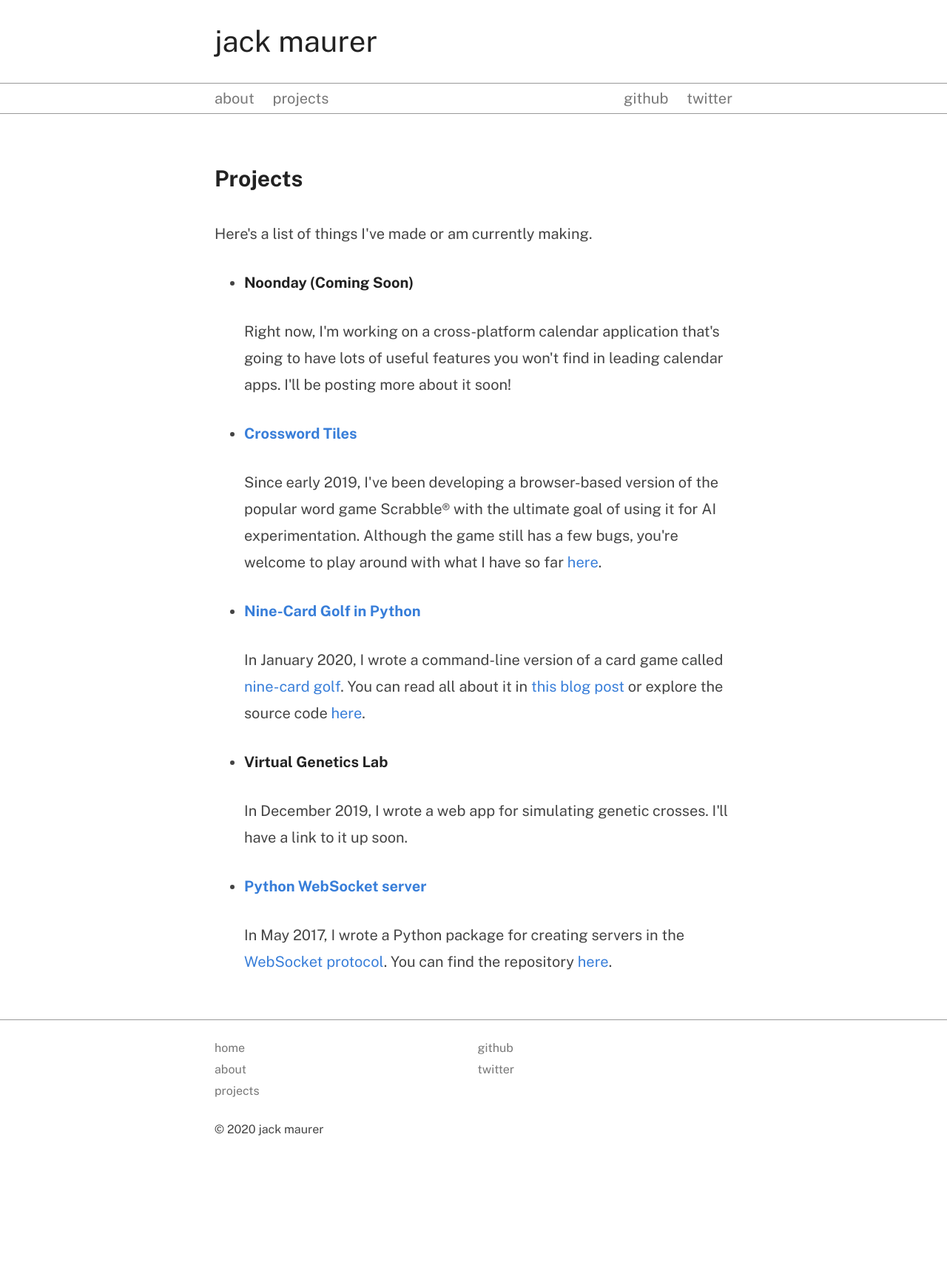
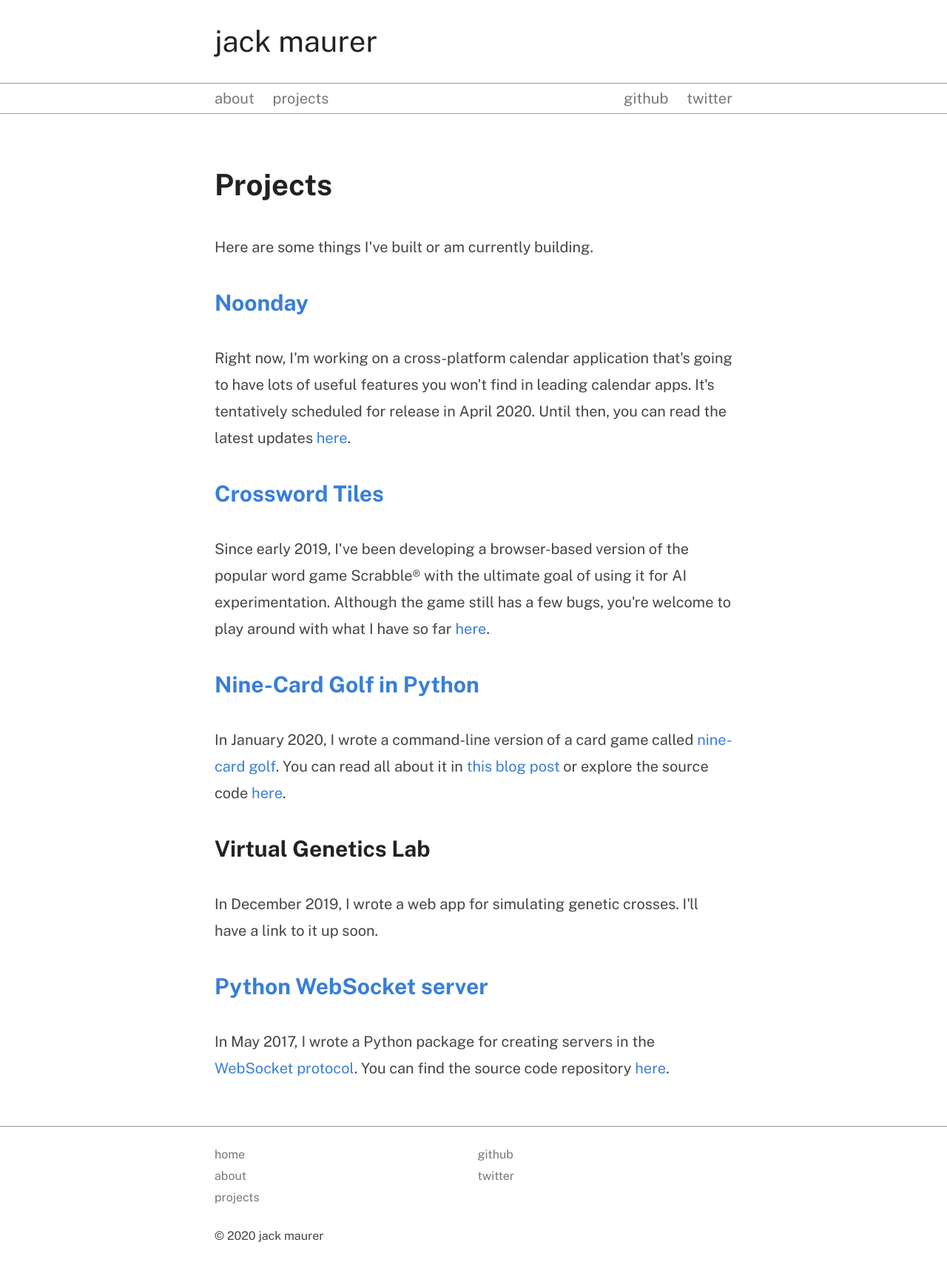
Before and after one commit to jackmaurer/jackmaurer.github.io, a Jekyll site: the page built from projects/index.html, in a window 1280 px wide. Shown: the whole page at 74% size. Built offline with Jekyll 4.4.1, drawn with Linux system fonts in a browser that asks for light colours; comment, search, counter and statistics services are not loaded; before the commit the page ends 1566 px from its top, so only the background shows below that.

Commit message:
Add post: Introducing Noonday

```diff
--- a/main.css
+++ b/main.css
@@ -9,6 +9,7 @@
 
 h1, h2, h3, h4, h5, h6 {
   color: #222;
+  margin: 0;
 }
 
 #site-header-outer {
@@ -121,16 +122,19 @@
 }
 
 h2 {
-    font-size: 150%;
-    margin: 0;
+    font-size: 200%;
 }
 
-h2 > a {
+.post__title > a {
     color: inherit;
 }
 
 h3 {
-  font-size: 100%;
+  font-size: 150%;
+}
+
+h4 {
+  font-size: 125%;
 }
 
 p, li, figure {
--- a/projects/index.html
+++ b/projects/index.html
@@ -4,32 +4,27 @@
 ---
 <h2>Projects</h2>
 
-<p>Here's a list of things I've made or am currently making.</p>
+<p>Here are some things I've built or am currently building.</p>
 
-<ul>
-  <li>
-    <h3>Noonday (Coming Soon)</h3>
-    <p>Right now, I'm working on a cross-platform calendar application that's going to have lots of useful features you won't find in leading calendar apps. I'll be posting more about it soon!</p>
+<h3>
+  <a href="/projects/noonday.html">Noonday</a>
+</h3>
+<p>Right now, I'm working on a cross-platform calendar application that's going to have lots of useful features you won't find in leading calendar apps. It's tentatively scheduled for release in April 2020. Until then, you can read the latest updates <a href="/projects/noonday.html">here</a>.</p>
 
-  <li>
 <h3>
   <a href="https://crosswordtiles.web.app">Crossword Tiles</a>
 </h3>
 <p>Since early 2019, I've been developing a browser-based version of the popular word game Scrabble&reg; with the ultimate goal of using it for AI experimentation. Although the game still has a few bugs, you're welcome to play around with what I have so far <a href="https://crosswordtiles.web.app">here</a>.</p>
 
-  <li>
 <h3>
-      <a href="https://github.com/jackmaurer/nines">Nine-Card Golf in Python</a>
+  <a href="/2020/01/05/nine-card-golf.html">Nine-Card Golf in Python</a>
 </h3>
 <p>In January 2020, I wrote a command-line version of a card game called <a href="https://en.wikipedia.org/wiki/Golf_(card_game)#Nine-card_golf">nine-card golf</a>. You can read all about it in <a href="/2020/01/05/nine-card-golf.html">this blog post</a> or explore the source code <a href="https://github.com/jackmaurer/nines">here</a>.</p>
 
-  <li>
 <h3>Virtual Genetics Lab</h3>
 <p>In December 2019, I wrote a web app for simulating genetic crosses. I'll have a link to it up soon.</p>
 
-  <li>
 <h3>
   <a href="https://github.com/jackmaurer/websocket">Python WebSocket server</a>
 </h3>
-    <p>In May 2017, I wrote a Python package for creating servers in the <a href="https://en.wikipedia.org/wiki/WebSocket">WebSocket protocol</a>. You can find the repository <a href="https://github.com/jackmaurer/websocket">here</a>.</p>
-</ul>
+<p>In May 2017, I wrote a Python package for creating servers in the <a href="https://en.wikipedia.org/wiki/WebSocket">WebSocket protocol</a>. You can find the source code repository <a href="https://github.com/jackmaurer/websocket">here</a>.</p>
```
Also changed, not shown: _posts/2020-01-13-introducing-noonday.md (added, +51 -0 lines), projects/noonday.html (renamed from index.html, +5 -4 lines). Lines whose indentation alone changed are shown as unchanged.
